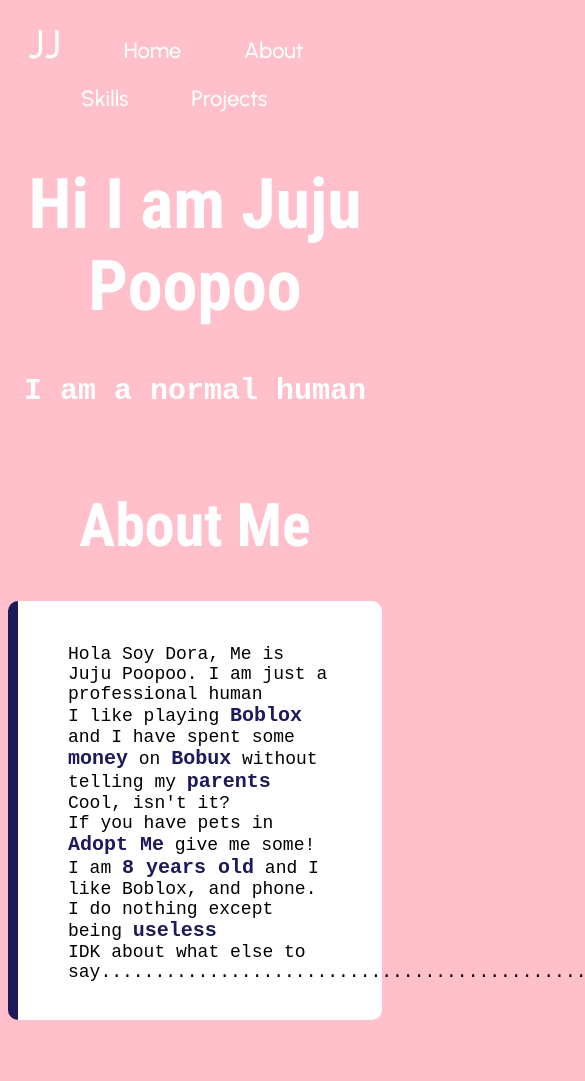
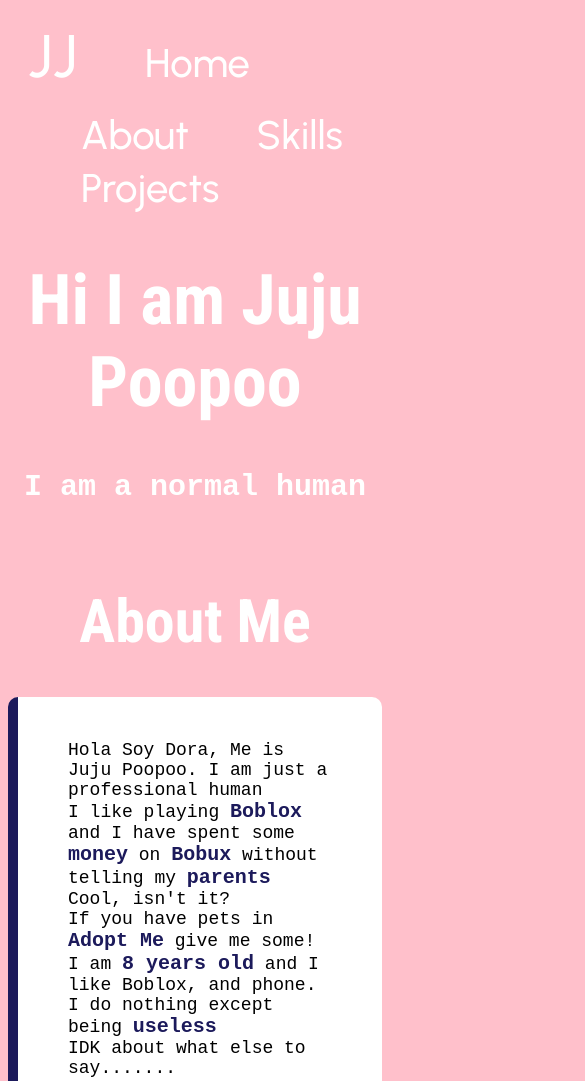
Before and after one commit to Supreme-Drip-Lord/juju, a plain HTML site: page index.html in a window 390 px wide. Shown: the top 1081 px of the page, 585 px wide, since content can reach past the window. Drawn offline with Linux system fonts and the light colour scheme; a web font is replaced by a local one.

Commit message:
Add files via upload

```diff
--- a/index.html
+++ b/index.html
@@ -7,6 +7,8 @@
             background: pink;
             scroll-behavior: smooth;
             text-align: center;
+            margin-left: auto;
+            margin-right: auto;
         }
         #navbar {
             background: transparent;
@@ -31,6 +33,8 @@
         #banner {
             color: white;
             text-align: center;
+            margin-left: auto;
+            margin-right: auto;
             margin-top: 12%;
 
             font-family: 'Roboto Condensed', sans-serif;
@@ -171,6 +175,30 @@
             font-family: 'Roboto Condensed', sans-serif;
             color: white;
         }
+        @media only screen and (max-width: 720px) {
+            #navbar {
+            background: transparent;
+            color: white;
+            font-family: 'Urbanist', sans-serif;
+            font-size: 60px;
+            margin-top: 20px;
+            margin-left: 20px;
+            text-align: left;
+        }
+        #navbar a {
+            color: white;
+            text-decoration: none;
+            font-size: 40px;
+            margin-left: 15%;
+        }
+        #navbar a:hover {
+            border-bottom: 2px solid white;
+            margin-top: 25px;
+            transition: 0.2s;
+        }
+
+        }
+
 
 
 
@@ -215,7 +243,7 @@
                     <br>
                     I do nothing except being <b>useless</b>
                     <br>
-                    IDK about what else to say......................................................
+                    IDK about what else to say.......
 
 
                 </p>
```
